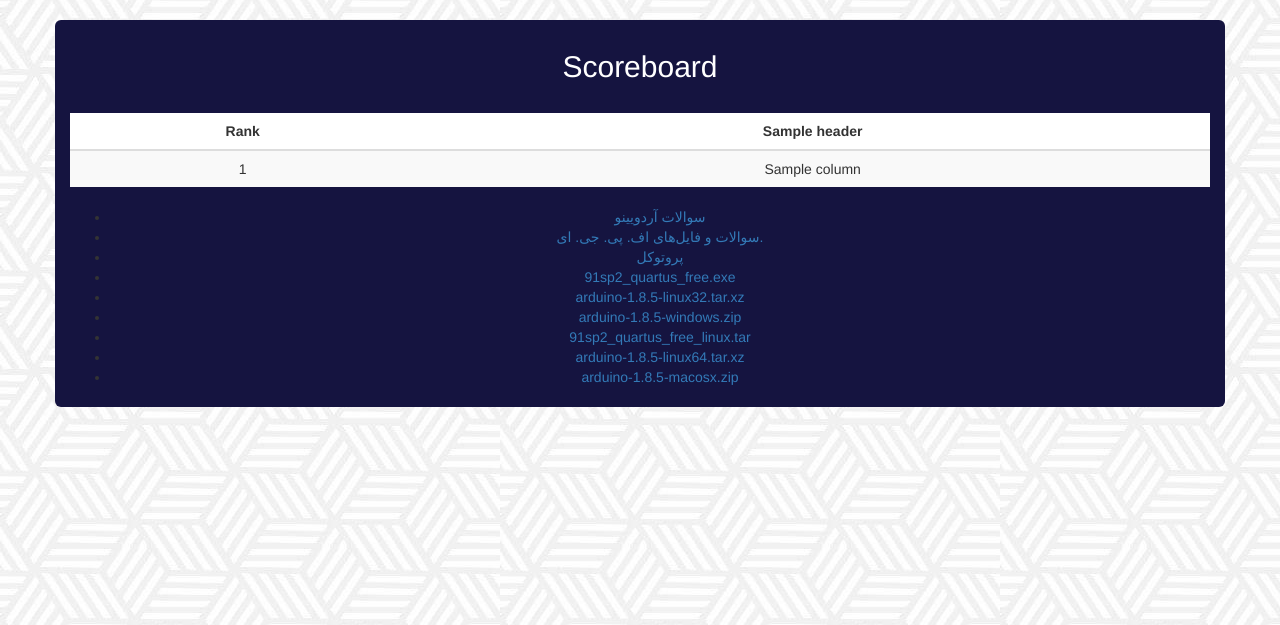
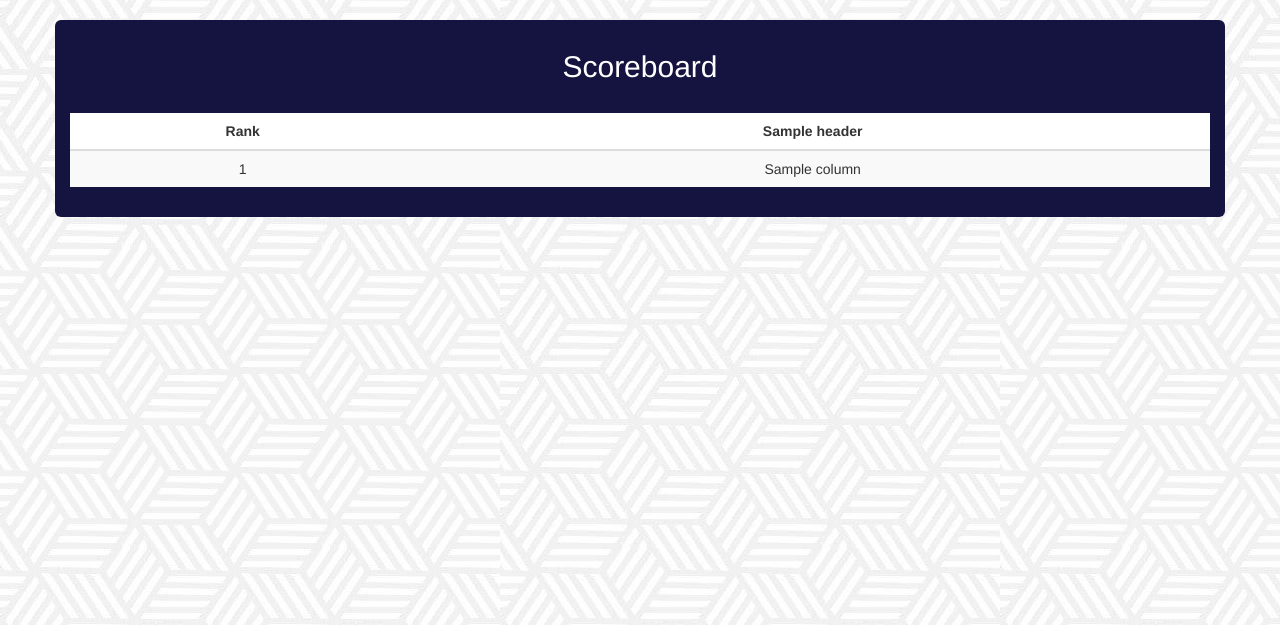
Before and after one commit to altostratous/gatuino-scoreboard, a Django app: template features/templates/scoreboard.html in a window 1280 px wide. Shown: the part 52-677 px from the top of the page. Run offline with Django 3.2, Linux system fonts and the light colour scheme; the template is opened without the code that fills it: most values are stand-ins (such as "Sample title", 1, 10 or a date in 2020); parts of the project's set-up code (start-up, migrations or seed data) failed here and were passed over; some libraries are stand-ins or nearby versions.

Commit message:
remove old links

```diff
--- a/features/templates/scoreboard.html
+++ b/features/templates/scoreboard.html
@@ -25,15 +25,7 @@
     </tbody>
 </table>
 <ul>
-    <li><a href="/static/Problems.pdf">سوالات آردویینو</a></li>
-    <li><a href="/static/FPGAfiles.zip">سوالات و فایل‌های اف. پی. جی. ای.</a></li>
-    <li><a href="/static/PROTOCOL.pdf">پروتوکل</a></li>
-    <li><a href="/static/91sp2_quartus_free.exe">91sp2_quartus_free.exe</a></li>
-    <li><a href="/static/arduino-1.8.5-linux32.tar.xz">arduino-1.8.5-linux32.tar.xz</a></li>
-    <li><a href="/static/arduino-1.8.5-windows.zip">arduino-1.8.5-windows.zip</a></li>
-    <li><a href="/static/91sp2_quartus_free_linux.tar">91sp2_quartus_free_linux.tar</a></li>
-    <li><a href="/static/arduino-1.8.5-linux64.tar.xz">arduino-1.8.5-linux64.tar.xz</a></li>
-    <li><a href="/static/arduino-1.8.5-macosx.zip">arduino-1.8.5-macosx.zip</a></li>
+{#FILL HERE#}
 </ul>
 </div>
 {% endblock %}
```
